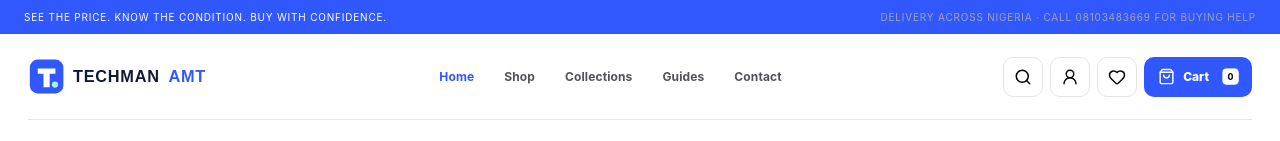
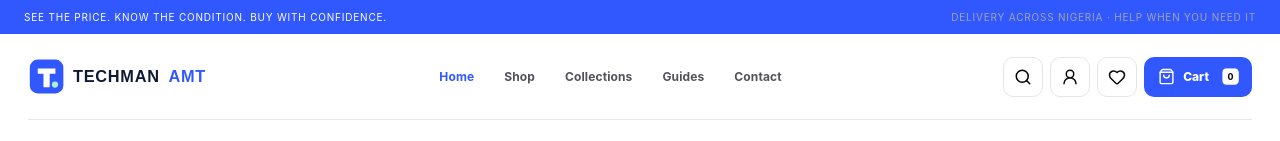
Before and after one commit to growwithaccolade-sketch/techman-amt-2026, a Next.js app: page / in a window 1280 px wide. Shown: the top 141 px of the page. Built offline with nearby package versions, Linux system fonts and the light colour scheme; no server answers.

Commit message:
Make nationwide delivery support message prominent

```diff
--- a/components/storefront.tsx
+++ b/components/storefront.tsx
@@ -124,7 +124,7 @@ export default function Storefront({ homeContent }: { homeContent?: EditablePage
     <main className="siteFrame">
       <div className="announcement premiumAnnouncement">
         <span>{settings.announcementText || "Real prices. Clear product details. Direct support when you need it."}</span>
-        <span className="announcementDesktop">Delivery across Nigeria · Call 08103483669 for buying help</span>
+        <span className="announcementDesktop">Delivery across Nigeria · Help when you need it</span>
       </div>
 
       <header className="nav shell premiumNav">
```
